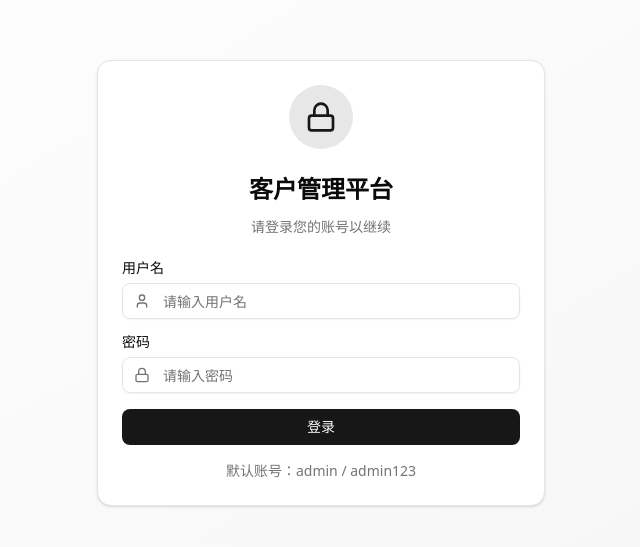
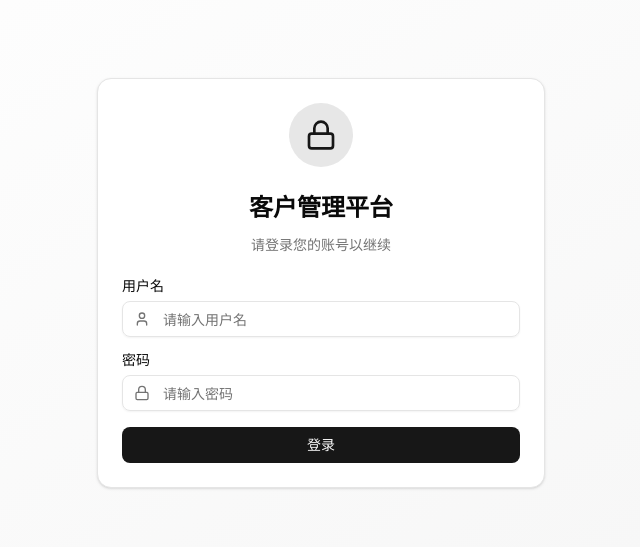
Before and after one commit to youqiyouke/crm-customer-management, a Next.js app: page /login in a window 1280 px wide. Shown: the part 117-664 px from the top of the page, without its empty margins (319-959 px from the left). Built offline with nearby package versions, Linux system fonts and the light colour scheme.

Commit message:
refactor: 移除登录页面默认账号密码提示

```diff
--- a/src/app/login/page.tsx
+++ b/src/app/login/page.tsx
@@ -95,9 +95,6 @@ export default function LoginPage() {
               {loading ? '登录中...' : '登录'}
             </Button>
           </form>
-          <div className="mt-4 text-center text-sm text-muted-foreground">
-            <p>默认账号：admin / admin123</p>
-          </div>
         </CardContent>
       </Card>
     </div>
```
